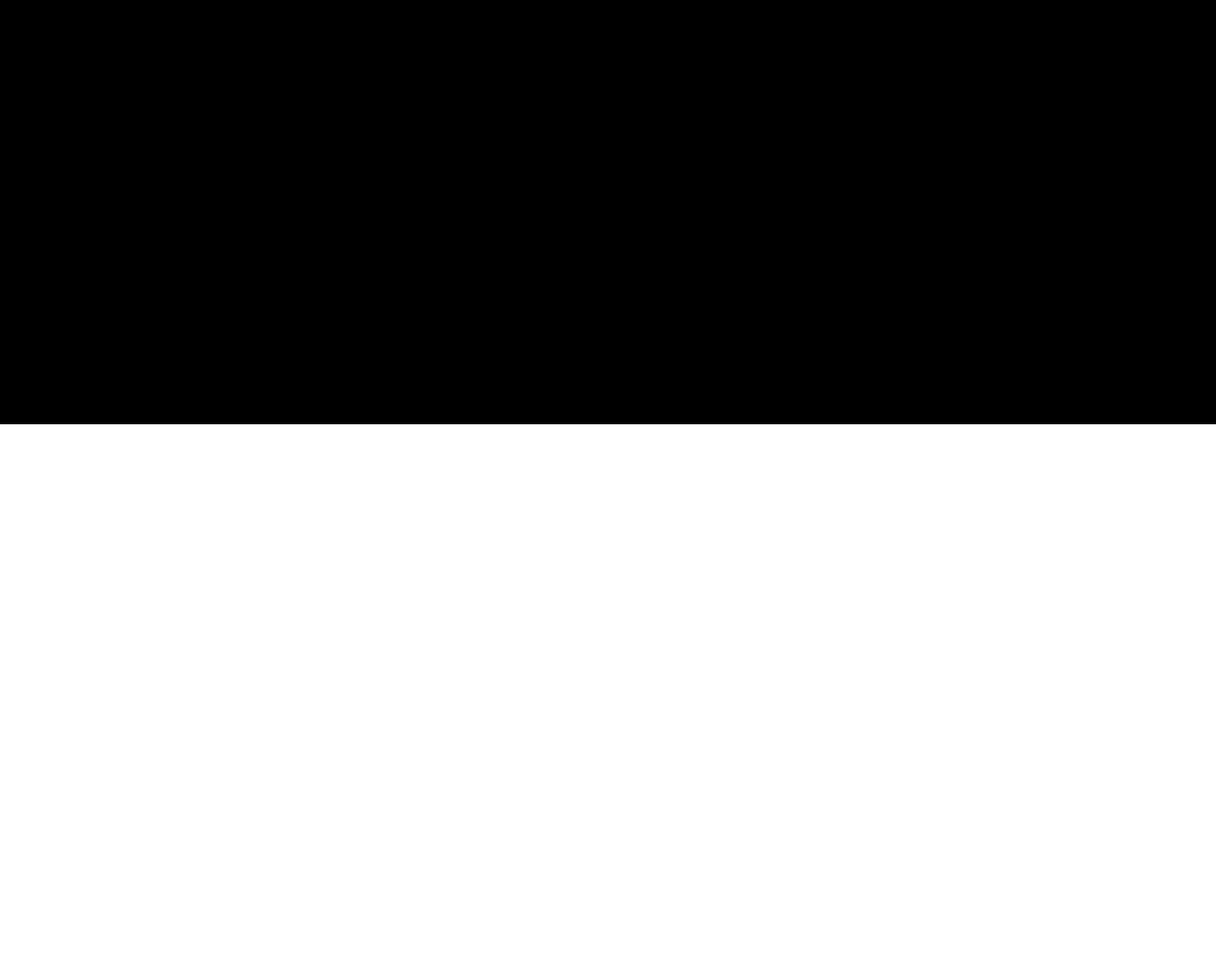
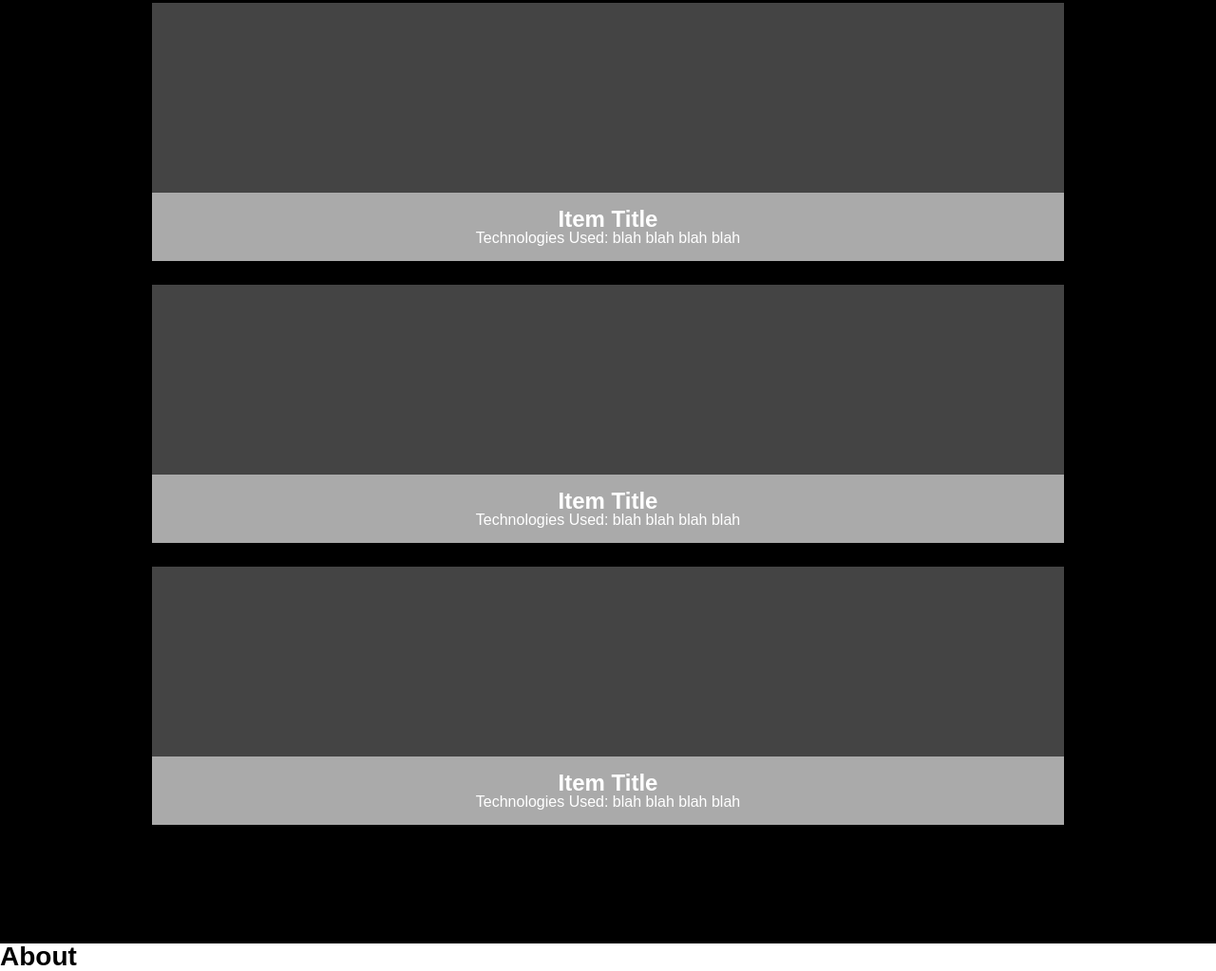
Before and after one commit to jeffsdev/Portfolio, a website: page app/index.html in a window 1280 px wide. Shown: the part 869-1892 px from the top of the page at 95% size. Before the commit the page ends 1316 px from the top, so only its background shows below. Drawn offline with Linux system fonts and the light colour scheme.

Commit message:
add initial content to work section

```diff
--- a/app/index.html
+++ b/app/index.html
@@ -32,7 +32,31 @@
     </div>
     <section class="work-section">
       <h2>Work</h2>
-
+      <div class="portfolio-item">
+        <div class="p-img"></div> <!--REPLACE WITH IMAGE-->
+        <div class="portfolio-item-details">
+          <h3>Item Title</h3>
+          <p>Technologies Used: blah blah blah blah</p>
+        </div>
+      </div>
+      <div class="portfolio-item">
+        <div class="p-img"></div> <!--REPLACE WITH IMAGE-->
+        <div class="portfolio-item-details">
+          <h3>Item Title</h3>
+          <p>Technologies Used: blah blah blah blah</p>
+        </div>
+      </div>
+      <div class="portfolio-item">
+        <div class="p-img"></div> <!--REPLACE WITH IMAGE-->
+        <div class="portfolio-item-details">
+          <h3>Item Title</h3>
+          <p>Technologies Used: blah blah blah blah</p>
+        </div>
+      </div>
+    </section>
+    <section class="about-section">
+      <h2>About</h2>
+      <div class="avatar"></div>
     </section>
   </body>
 </html>
--- a/app/scss/layout/_module.scss
+++ b/app/scss/layout/_module.scss
@@ -1,3 +1,4 @@
 @import 'header';
 @import 'navbar';
 @import 'work';
+@import 'about';
--- a/app/scss/layout/_work.scss
+++ b/app/scss/layout/_work.scss
@@ -15,8 +15,29 @@
 
 .work-section {
   width: 100%;
-  height: 500px;
   background: $black;
   color: $white;
   text-align: center;
+  padding-bottom: 100px;
+  h2 {
+    margin-bottom: 1em;
+  }
 }
+
+
+.portfolio-item {
+  width: 75%;
+  background: #ccc;
+  margin: auto;
+  margin-bottom: 25px;
+  .p-img {
+    height: 200px;
+    width: 100%;
+    background: $gray;
+  }
+  .portfolio-item-details {
+    width: 100%;
+    background: $lightGray;
+    padding: 1em;
+  }
+}
```
Also changed, not shown: app/css/main.css, app/scss/layout/_about.scss (added).
